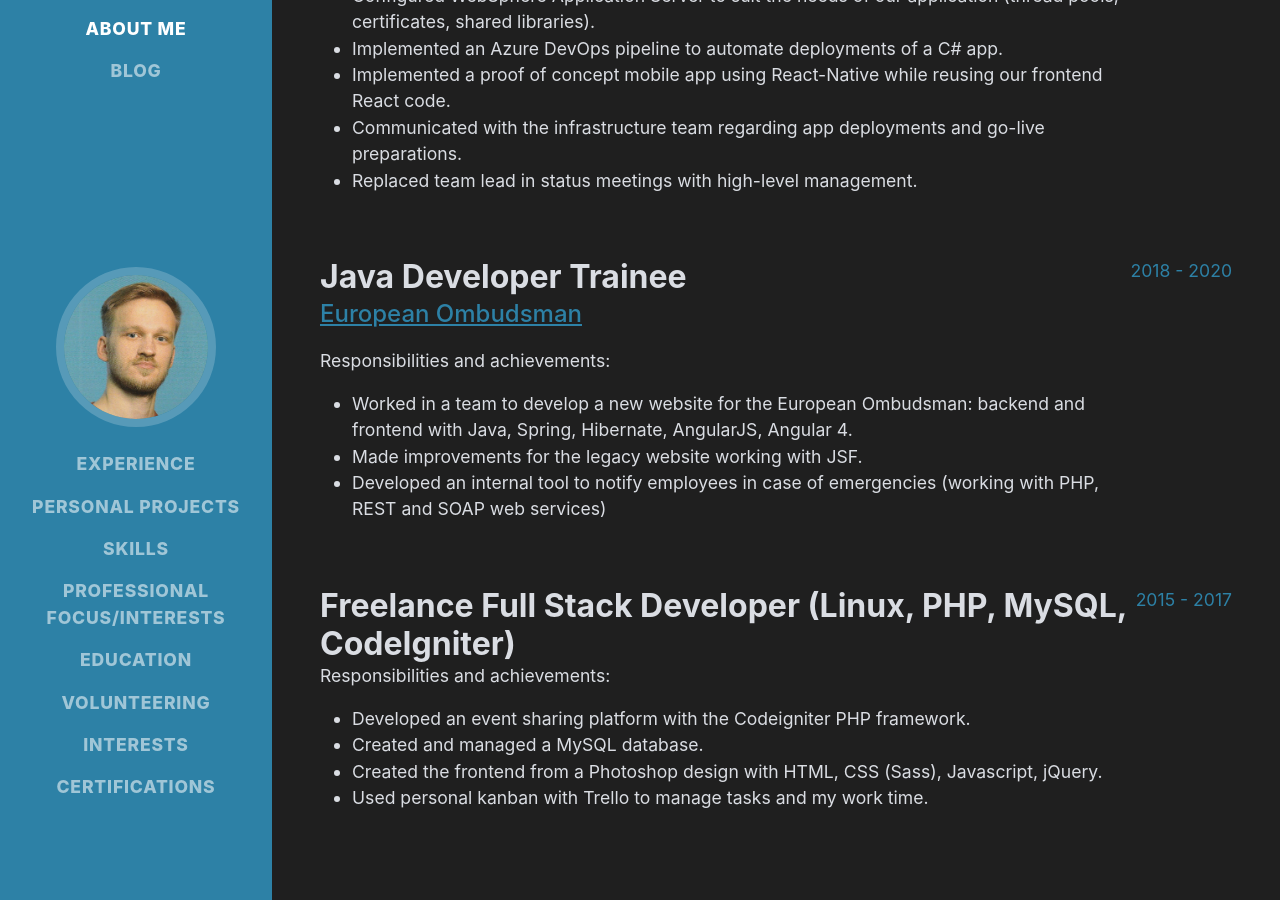
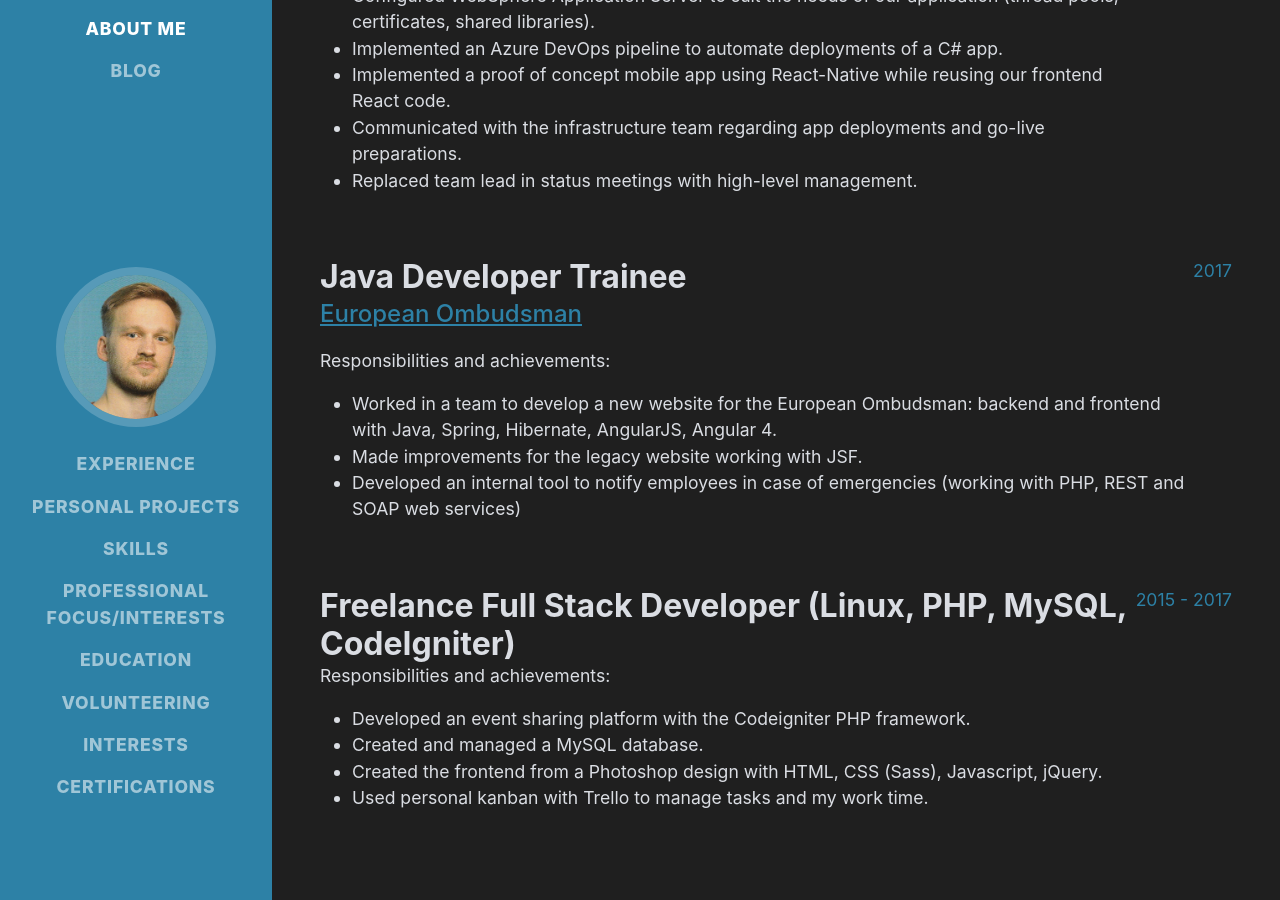
Before and after one commit to ragutislt/adainius.github.io, a Jekyll site: the page built from index.html, in a window 1280 px wide and 900 px high, scrolled down 2699 px. Built offline with Jekyll 4.4.1, drawn with Linux system fonts in a browser that asks for light colours; nearby versions of some CDN libraries; some web fonts are replaced; comment, search, counter and statistics services are not loaded; a style sheet for code colours, icons or effects is not loaded; the table of contents is made by our own code.

Commit message:
Fix traineeship date

```diff
--- a/index.html
+++ b/index.html
@@ -142,7 +142,7 @@ title: Aurimas Dainius
                         REST and SOAP web services)</li>
                 </ul>
             </div>
-            <div class="flex-shrink-0"><span class="text-primary">2018 - 2020</span></div>
+            <div class="flex-shrink-0"><span class="text-primary">2017</span></div>
         </div>
         <div class="d-flex flex-column flex-md-row justify-content-between mb-5">
             <div class="flex-grow-1">
```
